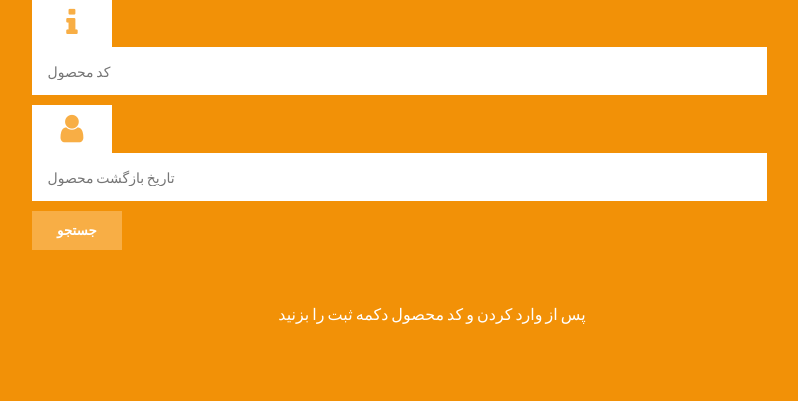
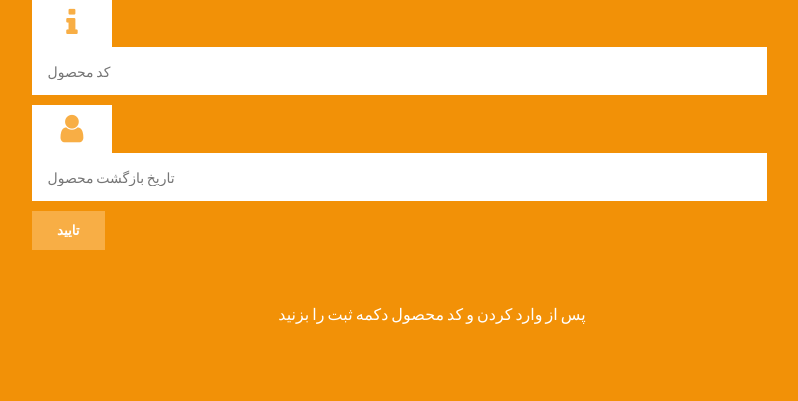
Before and after one commit to i3130002/Video-Rental-Store-System, a PHP site: page /Dashboard/product/back/index.php in a window 1280 px wide. Shown: the part 117-518 px from the top of the page, without its empty margins (208-1006 px from the left). Run offline with PHP 8.4, Linux system fonts and the light colour scheme; some libraries are stand-ins or nearby versions.

Commit message:
Update index.php

```diff
--- a/Dashboard/product/back/index.php
+++ b/Dashboard/product/back/index.php
@@ -14,8 +14,8 @@
         <span class="ccform-addon"><i class="fa fa-user fa-2x"></i></span>
         <input class="ccformfield" name="date_e" type="text" placeholder="تاریخ بازگشت محصول" required>
     </div>
-    <div class="ccfield-prepend">
-        <input class="ccbtn" type="submit" value="جستجو">
+     <div class="ccfield-prepend">
+        <input class="ccbtn" type="submit" value="تایید">
     </div>
     </form>
 </div>
```
